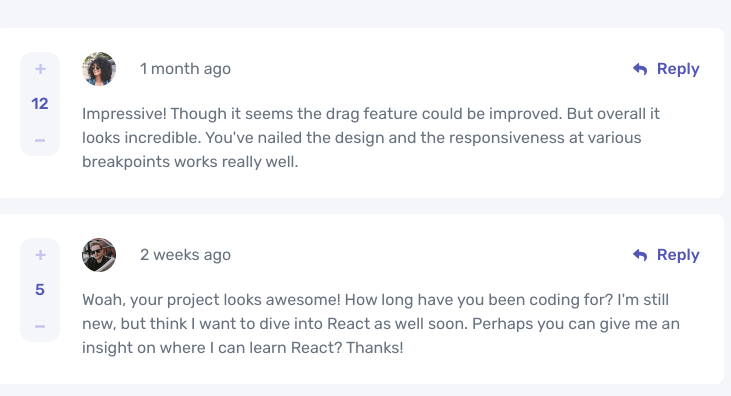
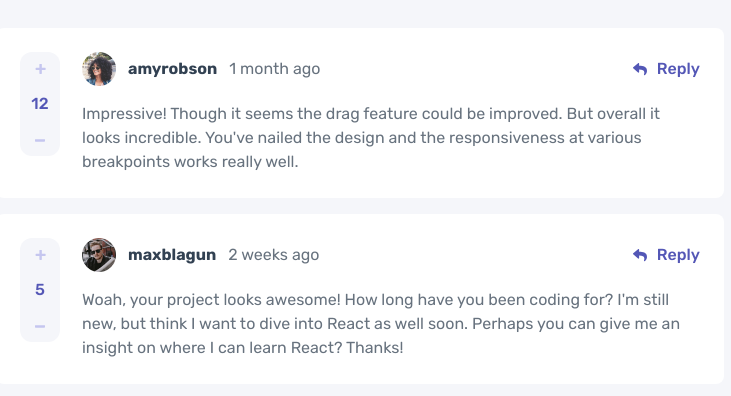
Before and after one commit to devPauloski/interactive-comments-section, a React (Vite) app: page / in a window 1280 px wide. Shown: the top 396 px of the page, without its empty margins (280-1011 px from the left). Built offline with nearby package versions, Linux system fonts and the light colour scheme.

Commit message:
refactor: comment component

```diff
--- a/src/App.jsx
+++ b/src/App.jsx
@@ -20,6 +20,7 @@ function CommentSection() {
           <Comment
             key={comment.id}
             imageUrl={comment.user.image.webp}
+            username={comment.user.username}
             time={comment.createdAt}
             content={comment.content}
             score={comment.score}
```
